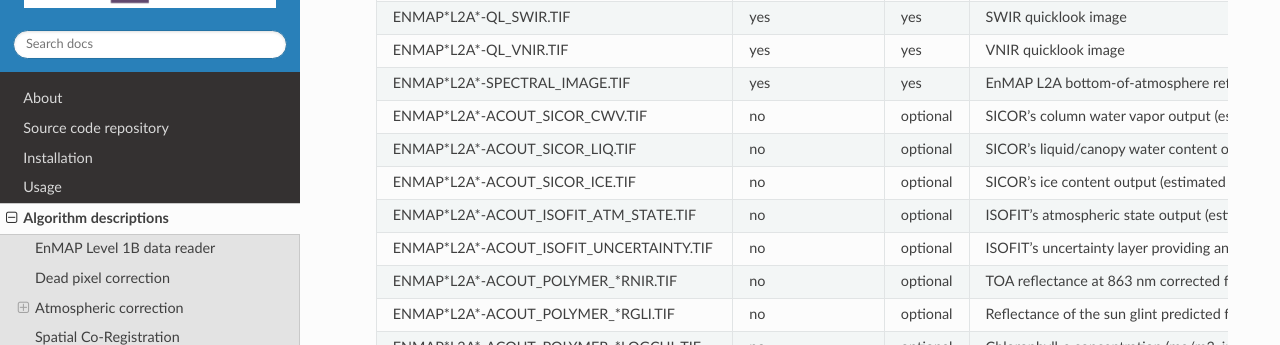
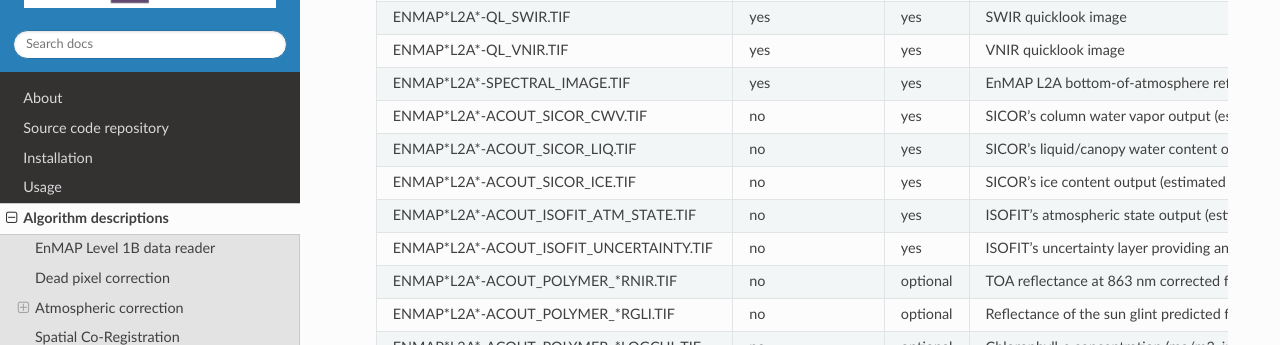
Before and after one commit to GFZ/enpt, a Sphinx documentation site: the page built from docs/algorithm_descriptions.rst, in a window 1280 px wide and 900 px high, scrolled down 4882 px. Shown: the part 151-496 px from the top of the window. Built offline with Sphinx 7.4.7 and the Read the Docs theme 3.1.0, drawn with Linux system fonts in a browser that asks for light colours; pages that are not in the unit, such as notebooks, are missing from menus.

Commit message:
AC outputs from SICOR and ISOFIT are always produced.
Signed-off-by: Daniel Scheffler <danschef@gfz.de>

```diff
--- a/docs/algorithm_descriptions.rst
+++ b/docs/algorithm_descriptions.rst
@@ -279,15 +279,15 @@ produces a slightly different Level-2A data format. The current differences are
     +-----------------------------------------------+---------------------+----------+---------------------------------------------------------------------------------------------------+
     |ENMAP*L2A*-SPECTRAL_IMAGE.TIF                  |         yes         | yes      | EnMAP L2A bottom-of-atmosphere reflectance (land) or normalized water leaving reflectance (water) |
     +-----------------------------------------------+---------------------+----------+---------------------------------------------------------------------------------------------------+
-    |ENMAP*L2A*-ACOUT_SICOR_CWV.TIF                 |         no          | optional | SICOR's column water vapor output (estimated through three-phases-of-water-retrieval)             |
+    |ENMAP*L2A*-ACOUT_SICOR_CWV.TIF                 |         no          | yes      | SICOR's column water vapor output (estimated through three-phases-of-water-retrieval)             |
     +-----------------------------------------------+---------------------+----------+---------------------------------------------------------------------------------------------------+
-    |ENMAP*L2A*-ACOUT_SICOR_LIQ.TIF                 |         no          | optional | SICOR's liquid/canopy water content output (estimated through three-phases-of-water-retrieval)    |
+    |ENMAP*L2A*-ACOUT_SICOR_LIQ.TIF                 |         no          | yes      | SICOR's liquid/canopy water content output (estimated through three-phases-of-water-retrieval)    |
     +-----------------------------------------------+---------------------+----------+---------------------------------------------------------------------------------------------------+
-    |ENMAP*L2A*-ACOUT_SICOR_ICE.TIF                 |         no          | optional | SICOR's ice content output (estimated through three-phases-of-water-retrieval)                    |
+    |ENMAP*L2A*-ACOUT_SICOR_ICE.TIF                 |         no          | yes      | SICOR's ice content output (estimated through three-phases-of-water-retrieval)                    |
     +-----------------------------------------------+---------------------+----------+---------------------------------------------------------------------------------------------------+
-    |ENMAP*L2A*-ACOUT_ISOFIT_ATM_STATE.TIF          |         no          | optional | ISOFIT's atmospheric state output (estimated aerosol optical depth and water vapour)              |
+    |ENMAP*L2A*-ACOUT_ISOFIT_ATM_STATE.TIF          |         no          | yes      | ISOFIT's atmospheric state output (estimated aerosol optical depth and water vapour)              |
     +-----------------------------------------------+---------------------+----------+---------------------------------------------------------------------------------------------------+
-    |ENMAP*L2A*-ACOUT_ISOFIT_UNCERTAINTY.TIF        |         no          | optional | ISOFIT's uncertainty layer providing an estimate of the BOA reflectance uncertainty               |
+    |ENMAP*L2A*-ACOUT_ISOFIT_UNCERTAINTY.TIF        |         no          | yes      | ISOFIT's uncertainty layer providing an estimate of the BOA reflectance uncertainty               |
     +-----------------------------------------------+---------------------+----------+---------------------------------------------------------------------------------------------------+
     |ENMAP*L2A*-ACOUT_POLYMER_*RNIR.TIF             |         no          | optional | TOA reflectance at 863 nm corrected for Rayleigh scattering                                       |
     +-----------------------------------------------+---------------------+----------+---------------------------------------------------------------------------------------------------+
```
